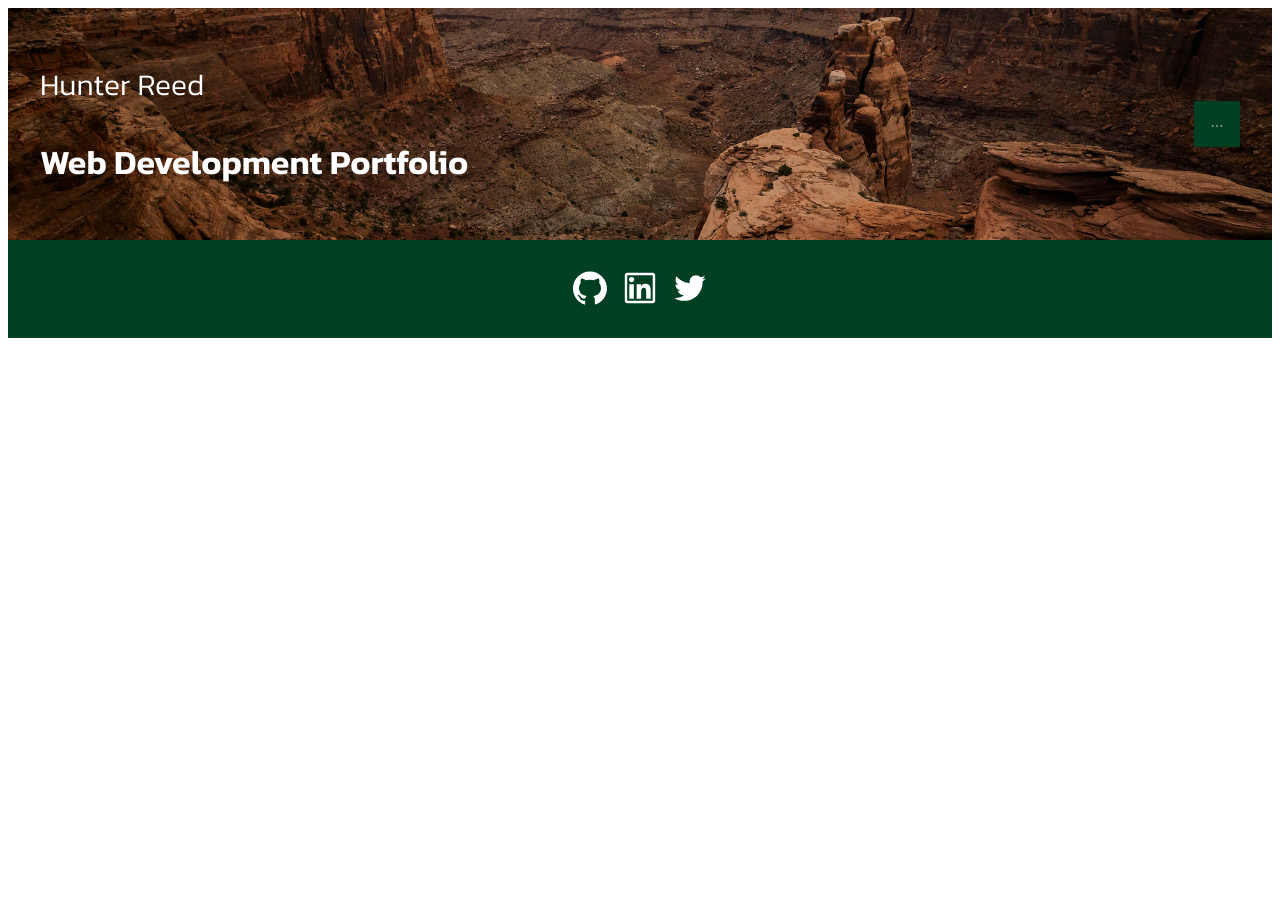
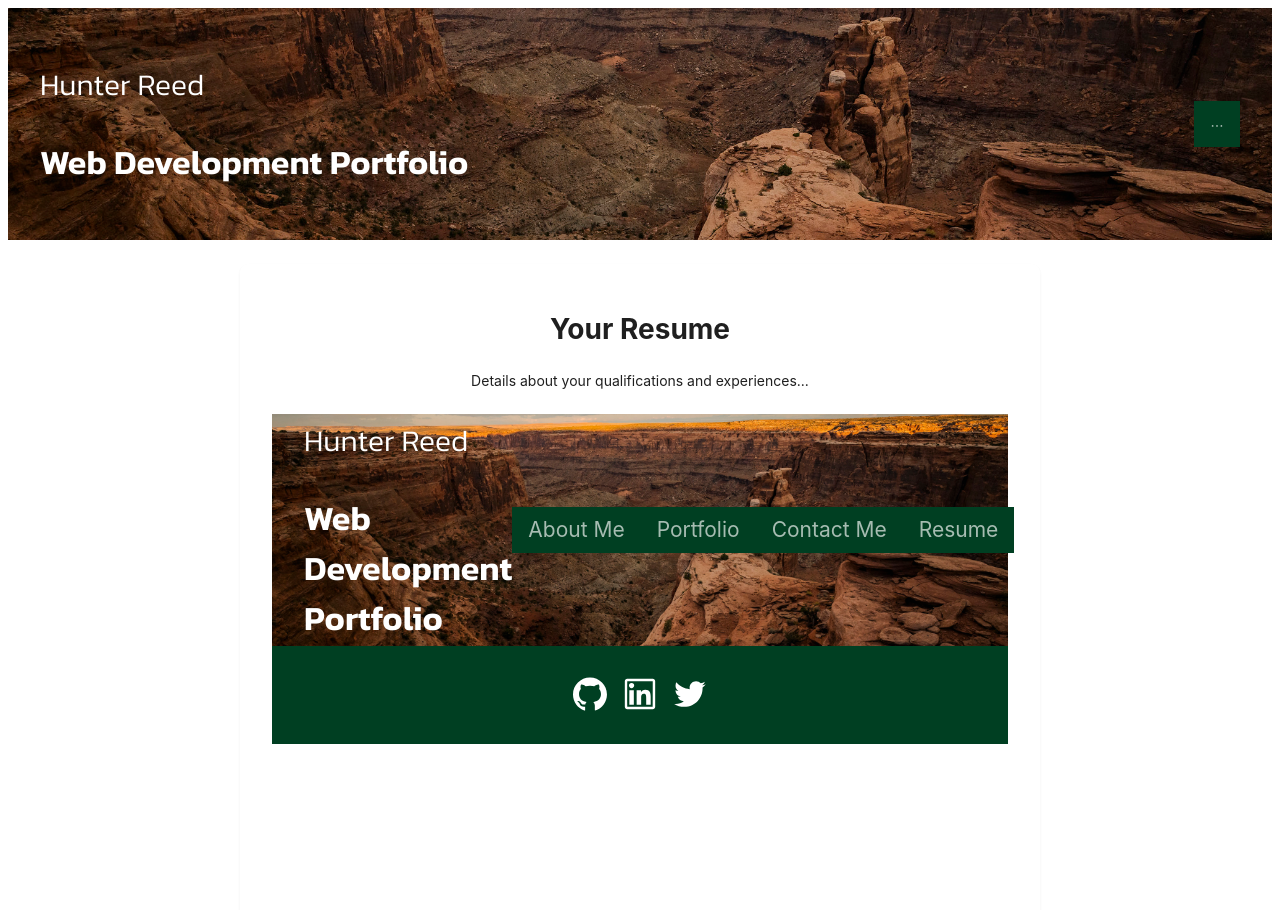
Before and after one commit to huntrreed/react-portfolio, a React (Vite) app: page /resume in a window 1280 px wide. Shown: the top 910 px of the page. Before the commit the page ends 800 px from the top, so only its background shows below. Built offline with nearby package versions, Linux system fonts and the light colour scheme.

Commit message:
portfolio page

```diff
--- a/src/App.jsx
+++ b/src/App.jsx
@@ -8,6 +8,7 @@ import ContactPage from './pages/contact';
 import HomePage from './pages/Home';
 import PortfolioPage from './pages/portfolio';
 import AboutMePage from './pages/Home';
+import ResumePage from './pages/resume';
 
 function App() {
   return (
@@ -19,6 +20,7 @@ function App() {
           <Route path="/Home" element={<AboutMePage />} />
           <Route path="/contact" element={<ContactPage />} />
           <Route path="/portfolio" element={<PortfolioPage />} />
+          <Route path="/resume" element={<ResumePage />} />
         </Routes>
         <Outlet />
       </div>
--- a/src/components/Header/index.jsx
+++ b/src/components/Header/index.jsx
@@ -20,7 +20,7 @@ const Header = () => {
           <Link to="/contact">Contact Me</Link>
         </Menu.Item>
         <Menu.Item key="resume">
-          <Link to="https://www.linkedin.com/in/hunter-reed-8282b7127/">Resume</Link>
+          <Link to="/resume">Resume</Link>
         </Menu.Item>
       </Menu>
     </header>
--- /dev/null
+++ b/src/pages/resume.jsx
@@ -0,0 +1,42 @@
+import React from 'react';
+import { Button, Card } from 'antd';
+import { DownloadOutlined } from '@ant-design/icons';
+
+const ResumePage = () => {
+  const handleDownload = () => {
+    // Implement file download functionality here
+    // For example, you could trigger the browser to download a file hosted on your server
+    window.location.href = '../assets/HunterReedResume.pdf';
+  };
+
+  return (
+    <div className="resume-page" style={{ padding: '24px', backgroundImage: '../assets/HunterReedResume.pdf' }}>
+      <Card
+        bordered={false}
+        style={{
+          maxWidth: '800px',
+          margin: '0 auto',
+          textAlign: 'center'
+        }}
+      >
+        {/* If you want to display the resume content directly on the page, you can include it here */}
+        <h1>Your Resume</h1>
+        <p>Details about your qualifications and experiences...</p>
+
+        {/* If you want to embed a PDF viewer, uncomment the following line */}
+        <iframe src='../assets/HunterReedResume.pdf' style={{ width: '100%', height: '500px' }} frameBorder="0" />
+
+        <Button
+          type="primary"
+          icon={<DownloadOutlined />}
+          size="large"
+          onClick={handleDownload}
+        >
+          Click to Download Resume
+        </Button>
+      </Card>
+    </div>
+  );
+};
+
+export default ResumePage;
```
Also changed, not shown: 1 other file (tests, documents, lock files or other folders).
